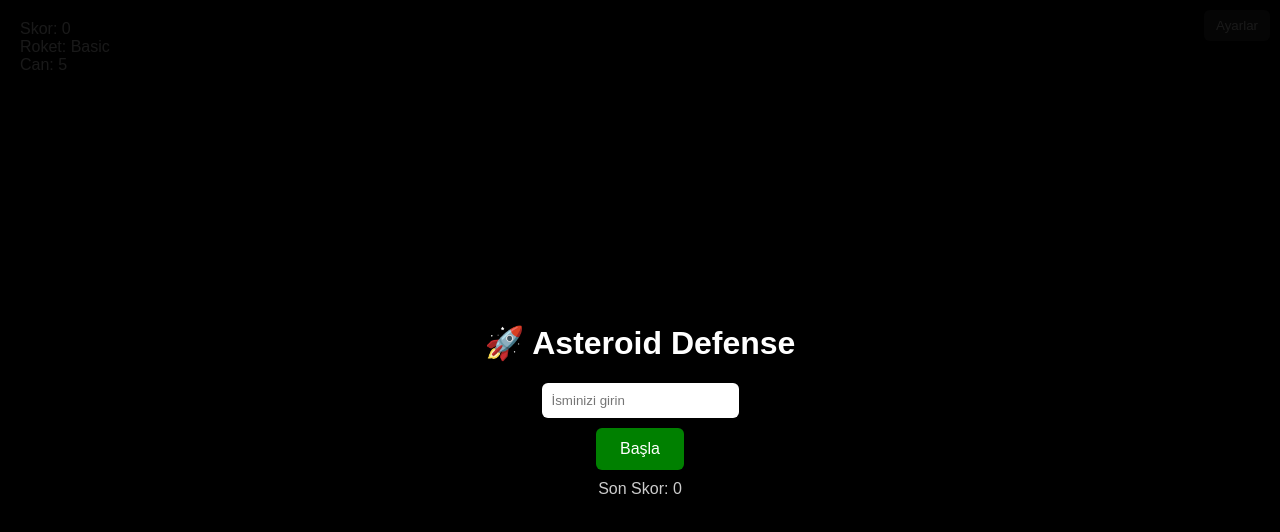
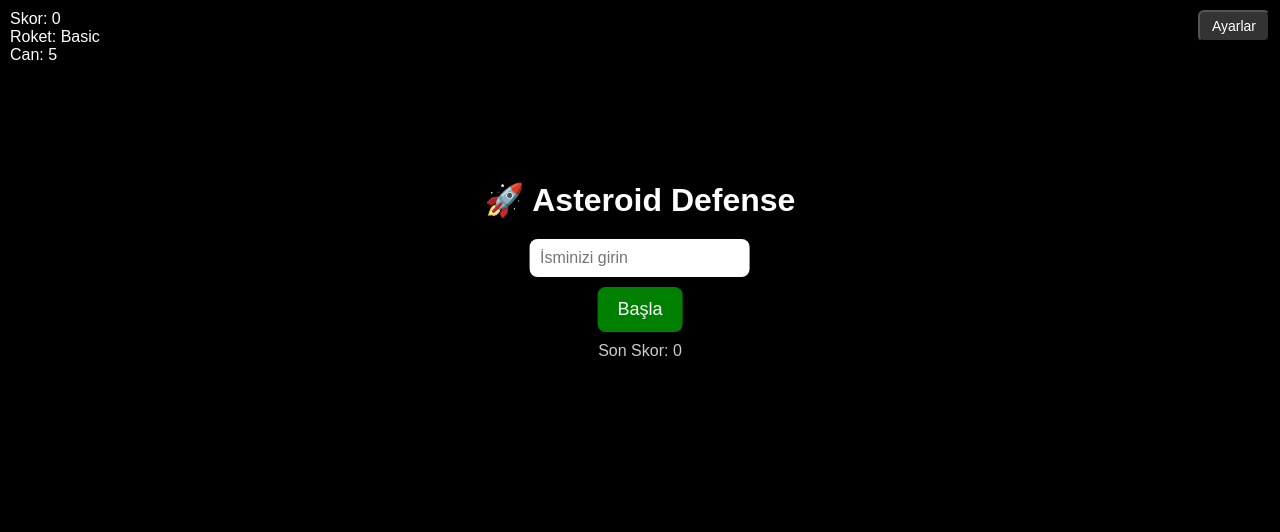
Before and after one commit to pefe16/Tap-tap, a plain HTML site: page index.html in a window 1280 px wide. Drawn offline with Linux system fonts and the light colour scheme.

Commit message:
Update index.html

```diff
--- a/index.html
+++ b/index.html
@@ -2,96 +2,97 @@
 <html lang="tr">
 <head>
   <meta charset="UTF-8" />
-  <meta name="viewport" content="width=device-width, initial-scale=1.0, maximum-scale=1.0, user-scalable=no" />
+  <meta name="viewport" content="width=device-width, initial-scale=1.0, user-scalable=no" />
   <title>Asteroid Defense</title>
   <link rel="manifest" href="manifest.json" />
-  <link rel="icon" href="favicon.ico" type="image/x-icon" />
-  <link rel="apple-touch-icon" href="icon.png" />
-  <meta name="theme-color" content="#000000" />
+  <link rel="icon" type="image/png" href="icon.png" />
   <style>
-    html, body {
+    body, html {
       margin: 0;
       padding: 0;
-      background: black;
       overflow: hidden;
       font-family: Arial, sans-serif;
+      background-color: black;
+      touch-action: manipulation;
+    }
+    #gameCanvas {
+      display: block;
+      background-color: black;
+    }
+    #mainMenu {
+      position: absolute;
+      top: 20%;
+      left: 50%;
+      transform: translateX(-50%);
+      text-align: center;
       color: white;
     }
-
-    canvas {
-      display: block;
+    #mainMenu h1 {
+      font-size: 32px;
+      margin-bottom: 20px;
     }
-
-    #startScreen, #gameOverScreen {
-      position: absolute;
-      top: 0; left: 0;
-      width: 100%;
-      height: 100%;
-      background: rgba(0,0,0,0.9);
-      display: flex;
-      flex-direction: column;
-      justify-content: center;
-      align-items: center;
-      z-index: 5;
+    #nameInput {
+      padding: 10px;
+      font-size: 16px;
+      width: 200px;
+      margin-bottom: 10px;
+      border-radius: 8px;
+      border: none;
     }
-
-    #startScreen input {
-      padding: 10px;
-      border-radius: 6px;
+    #startButton {
+      padding: 12px 20px;
+      font-size: 18px;
+      background-color: green;
+      color: white;
       border: none;
-      margin-bottom: 10px;
-    }
-
-    #startButton, #restartButton {
-      padding: 12px 24px;
-      border: none;
-      border-radius: 6px;
-      background: green;
-      color: white;
-      font-size: 16px;
+      border-radius: 8px;
       cursor: pointer;
     }
-
-    #restartButton {
-      background: crimson;
-    }
-
-    #stats {
+    #scoreDisplay {
       position: absolute;
       top: 10px;
       left: 10px;
-      background: rgba(0, 0, 0, 0.6);
-      padding: 10px;
-      border-radius: 8px;
-      z-index: 3;
+      color: white;
+      font-size: 16px;
+      z-index: 2;
     }
-
-    #settingsButton {
+    #settingsBtn {
       position: absolute;
       top: 10px;
       right: 10px;
-      z-index: 3;
-      background: #333;
+      background-color: #333;
       color: white;
-      padding: 8px 12px;
-      border: none;
+      padding: 6px 12px;
       border-radius: 6px;
-      cursor: pointer;
+      font-size: 14px;
+      z-index: 2;
     }
-
-    #settingsPanel {
+    #settingsMenu {
+      display: none;
       position: absolute;
       top: 50px;
       right: 10px;
-      background: rgba(0,0,0,0.8);
+      background-color: #222;
       color: white;
       padding: 10px;
       border-radius: 8px;
+      z-index: 2;
+    }
+    #restartBtn {
       display: none;
-      z-index: 3;
+      position: absolute;
+      top: 50%;
+      left: 50%;
+      transform: translate(-50%, -50%);
+      padding: 12px 20px;
+      background-color: green;
+      color: white;
+      border: none;
+      border-radius: 8px;
+      font-size: 18px;
+      z-index: 2;
     }
-
-    #lastScoreDisplay {
+    #lastScore {
       margin-top: 10px;
       font-size: 16px;
       color: #ccc;
@@ -99,31 +100,26 @@
   </style>
 </head>
 <body>
-  <div id="startScreen">
+  <canvas id="gameCanvas" width="360" height="640"></canvas>
+
+  <div id="mainMenu">
     <h1>🚀 Asteroid Defense</h1>
-    <input type="text" id="playerName" placeholder="İsminizi girin" />
+    <input type="text" id="nameInput" placeholder="İsminizi girin" />
+    <br />
     <button id="startButton">Başla</button>
-    <div id="lastScoreDisplay">Son Skor: 0</div>
+    <div id="lastScore">Son Skor: 0</div>
   </div>
 
-  <canvas id="gameCanvas"></canvas>
+  <div id="scoreDisplay">Skor: 0<br>Roket: Basic<br>Can: 5</div>
 
-  <div id="stats">
-    <div id="score">Skor: 0</div>
-    <div id="rocketType">Roket: Basic</div>
-    <div id="lives">Can: 5</div>
+  <button id="settingsBtn">Ayarlar</button>
+  <div id="settingsMenu">
+    <p>Ses: Açık</p>
+    <p>Titreşim: Açık</p>
+    <p>Gece Modu: Açık</p>
   </div>
 
-  <button id="settingsButton">Ayarlar</button>
-
-  <div id="settingsPanel">
-    <button id="backToMenu">Ana Menüye Dön</button>
-  </div>
-
-  <div id="gameOverScreen" style="display: none;">
-    <h2>Oyun Bitti</h2>
-    <button id="restartButton">Tekrar Oyna</button>
-  </div>
+  <button id="restartBtn">Tekrar Oyna</button>
 
   <script src="main.js"></script>
 </body>
```
